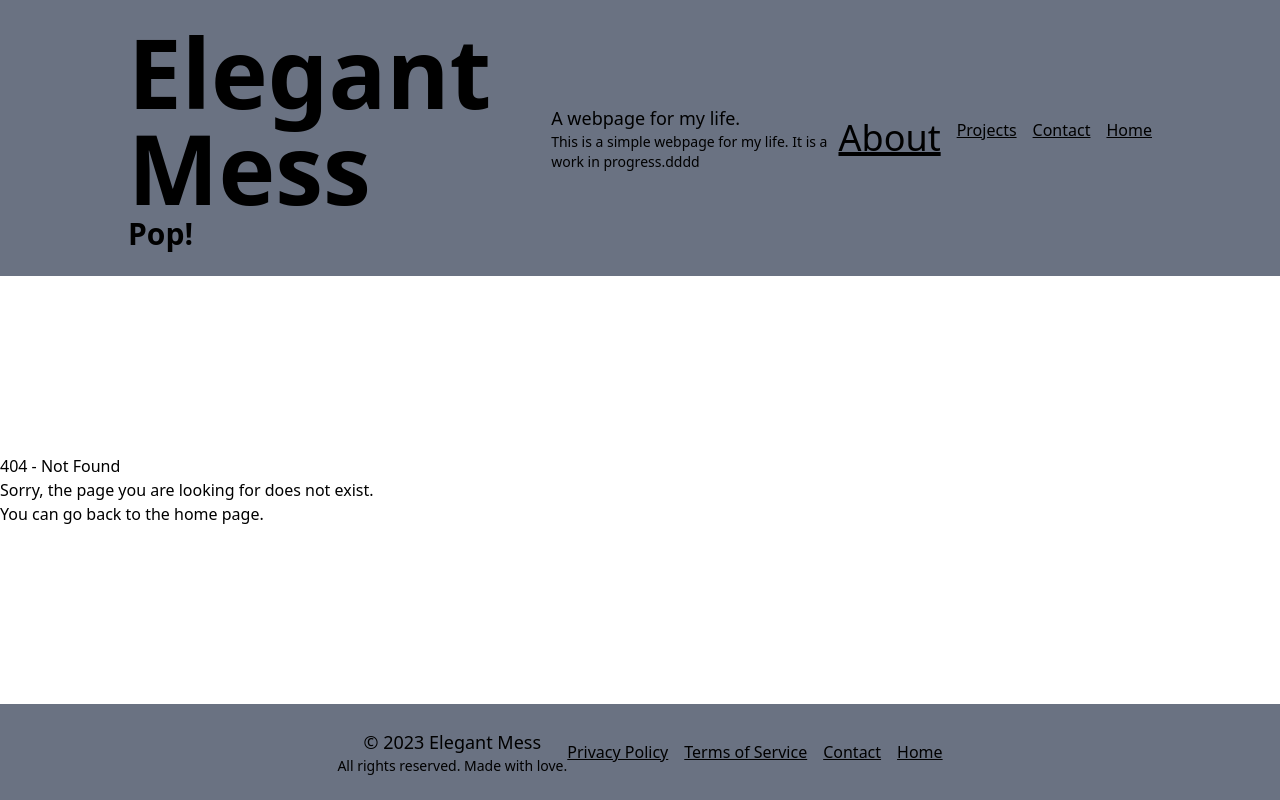
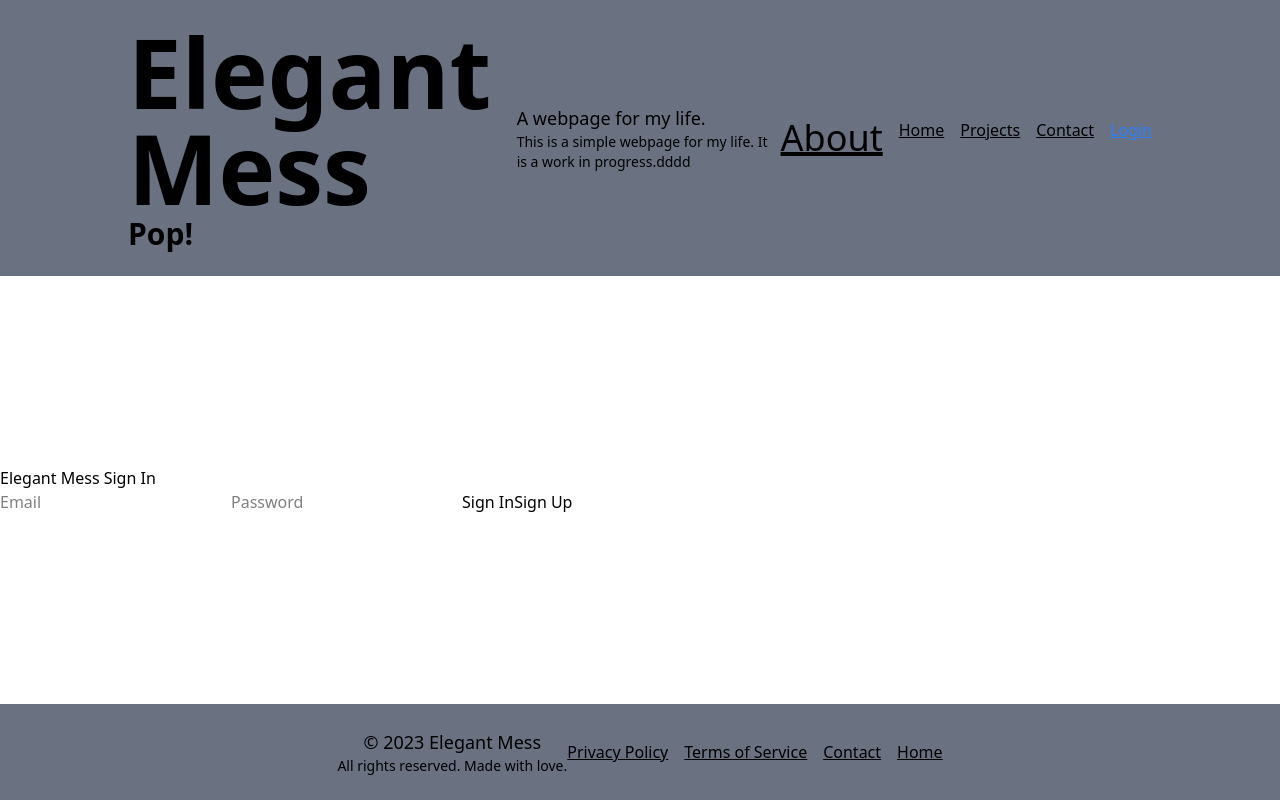
Before and after one commit to alexguerra-dev/elegant-mess, a Next.js app: page /auth in a window 1280 px wide. Before the commit this address had no page. Built offline with nearby package versions, Linux system fonts and the light colour scheme; no server answers.

Commit message:
Getting Firebase auth working

```diff
--- a/firebase/clientApp.ts
+++ b/firebase/clientApp.ts
@@ -5,14 +5,17 @@ import { getFirestore } from 'firebase/firestore'
 const clientCredentials = {
     apiKey: process.env.NEXT_PUBLIC_FIREBASE_API_KEY,
     authDomain: process.env.NEXT_PUBLIC_FIREBASE_AUTH_DOMAIN,
+    databaseURL: process.env.NEXT_PUBLIC_FIREBASE_DATABASE_URL,
     projectId: process.env.NEXT_PUBLIC_FIREBASE_PROJECT_ID,
     storageBucket: process.env.NEXT_PUBLIC_FIREBASE_STORAGE_BUCKET,
     messagingSenderId: process.env.NEXT_PUBLIC_FIREBASE_MESSAGING_SENDER_ID,
     appId: process.env.NEXT_PUBLIC_FIREBASE_APP_ID,
 }
+console.log('clientCredentials', clientCredentials)
 // Initialize Firebase
-let firebaseApp
+let firebaseApp: any
 if (!getApps().length) {
+    console.log('Initializing Firebase app')
     firebaseApp = initializeApp(clientCredentials)
 } else {
     firebaseApp = getApps()[0]
--- /dev/null
+++ b/src/app/auth/page.tsx
@@ -0,0 +1,98 @@
+'use client'
+import { useEffect, useState } from 'react'
+import { auth } from '../../../firebase/clientApp'
+import {
+    createUserWithEmailAndPassword,
+    signInWithEmailAndPassword,
+    signOut,
+    onAuthStateChanged,
+    User,
+} from 'firebase/auth'
+
+function SignInScreen() {
+    const [email, setEmail] = useState('')
+    const [password, setPassword] = useState('')
+    const [user, setUser] = useState<null | User>(null)
+    const [error, setError] = useState<string | null>(null)
+    useEffect(() => {
+        console.log('auth', auth)
+        if (auth) {
+            console.log('auth is defined')
+        }
+
+        const unsubscribe = onAuthStateChanged(auth, (currentUser) => {
+            setUser(currentUser)
+        })
+        return () => unsubscribe()
+    }, [])
+
+    const handleSignUp = async () => {
+        try {
+            const userCredential = await createUserWithEmailAndPassword(
+                auth,
+                email,
+                password,
+            )
+            setUser(userCredential.user)
+            setError(null)
+        } catch (err: any) {
+            setError(err.message)
+        }
+    }
+
+    const handleSignIn = async () => {
+        try {
+            const userCredential = await signInWithEmailAndPassword(
+                auth,
+                email,
+                password,
+            )
+            setUser(userCredential.user)
+            setError(null)
+        } catch (err: any) {
+            setError(err.message)
+        }
+    }
+
+    const handleSignOut = async () => {
+        try {
+            await signOut(auth)
+            setUser(null)
+            setError(null)
+        } catch (err: any) {
+            setError(err.message)
+        }
+    }
+
+    return (
+        <div>
+            {user ? (
+                <div>
+                    <h1>Welcome, {user.email || 'User'}</h1>
+                    <button onClick={handleSignOut}>Sign out</button>
+                </div>
+            ) : (
+                <div>
+                    <h1>Elegant Mess Sign In</h1>
+                    <input
+                        type="email"
+                        placeholder="Email"
+                        value={email}
+                        onChange={(e) => setEmail(e.target.value)}
+                    />
+                    <input
+                        type="password"
+                        placeholder="Password"
+                        value={password}
+                        onChange={(e) => setPassword(e.target.value)}
+                    />
+                    <button onClick={handleSignIn}>Sign In</button>
+                    <button onClick={handleSignUp}>Sign Up</button>
+                    {error && <p style={{ color: 'red' }}>{error}</p>}
+                </div>
+            )}
+        </div>
+    )
+}
+
+export default SignInScreen
--- a/src/app/layout.tsx
+++ b/src/app/layout.tsx
@@ -1,18 +1,43 @@
+'use client'
 import type { Metadata } from 'next'
 import Link from 'next/link'
+import { useEffect, useState } from 'react'
+import { auth } from '../../firebase/clientApp'
+import { onAuthStateChanged, signOut, User } from 'firebase/auth'
 
 import './globals.css'
 
-export const metadata: Metadata = {
-    title: 'Elegant Mess - Pop!',
-    description: 'A webpage for my life.',
-}
+// export const metadata: Metadata = {
+//     title: 'Elegant Mess - Pop!',
+//     description: 'A webpage for my life.',
+// }
 
 export default function RootLayout({
     children,
 }: Readonly<{
     children: React.ReactNode
 }>) {
+    const [user, setUser] = useState<null | User>(null)
+
+    useEffect(() => {
+        console.log('useEffect')
+        console.log('auth', auth)
+
+        if (auth) {
+            console.log('auth is defined')
+            // what are properties of auth?
+            console.log('auth.currentUser', auth.currentUser)
+            console.log('auth.currentUser', auth.currentUser?.email)
+            console.log('auth.currentUser', auth.currentUser?.uid)
+            console.log('auth.currentUser', auth.currentUser?.displayName)
+        }
+        const unsubscribe = onAuthStateChanged(auth, (currentUser) => {
+            console.log('onAuthStateChanged', currentUser)
+            setUser(currentUser)
+        })
+        return () => unsubscribe()
+        // console.log('user', User)
+    })
     return (
         <html lang="en">
             <body className=" flex flex-col w-full h-full justify-between absolute bg-gradient-to-r from-sky-500 to-indigo-600 max-h-screen">
@@ -36,15 +61,34 @@ export default function RootLayout({
                                 About
                             </Link>
                         </p>
+                        <Link className="underline" href="/">
+                            Home
+                        </Link>
                         <Link className="underline" href="/projects">
                             Projects
                         </Link>
                         <Link className="underline" href="/contact">
                             Contact
                         </Link>
-                        <Link className="underline" href="/">
-                            Home
-                        </Link>
+
+                        {user ? (
+                            <button
+                                className="underline text-blue-500"
+                                onClick={async () => {
+                                    await signOut(auth)
+                                    setUser(null)
+                                }}
+                            >
+                                Sign out
+                            </button>
+                        ) : (
+                            <Link
+                                className="underline text-blue-500"
+                                href="/auth"
+                            >
+                                Login
+                            </Link>
+                        )}
                     </nav>
                 </header>
 
```
